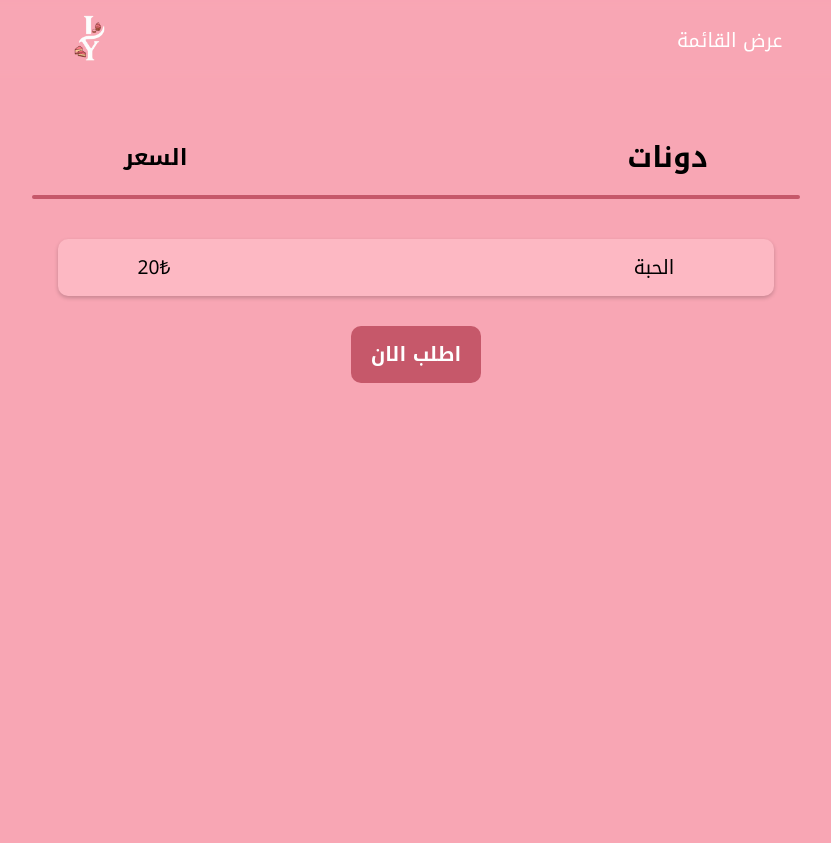
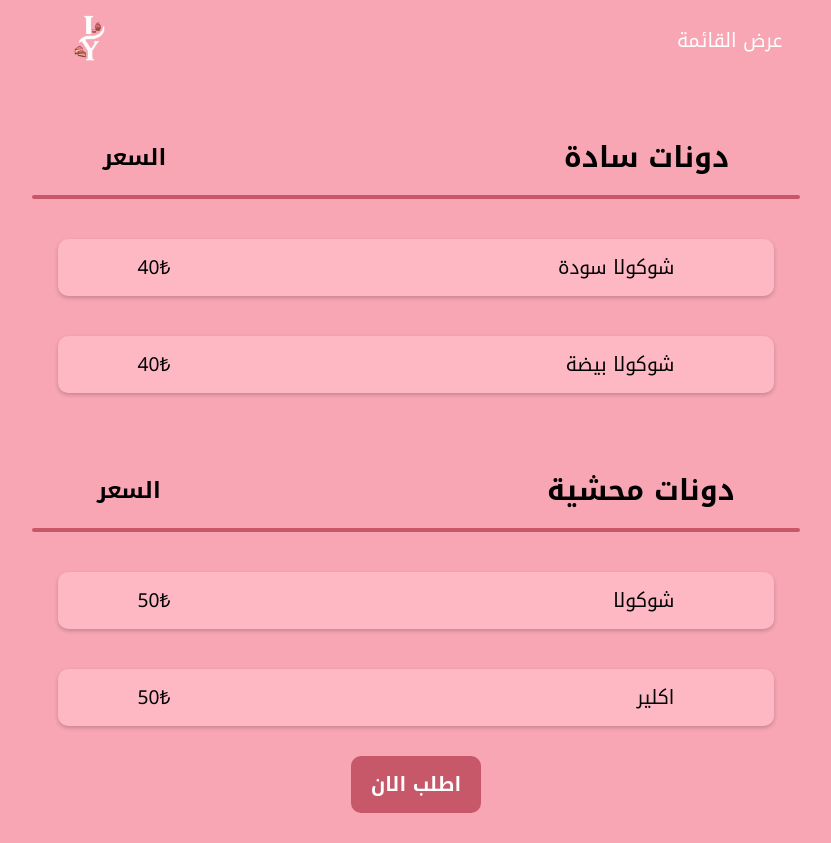
Before and after one commit to Muhib123123/IY-Sweets, a React (Vite) app: page /menu/donuts in a window 1280 px wide. Shown: the whole page, without its empty margins (224-1055 px from the left). Before the commit the page ends 800 px from the top, so only its background shows below. Built offline with nearby package versions, Linux system fonts and the light colour scheme.

Commit message:
everything done

```diff
--- a/src/menu/items/aklear.jsx
+++ b/src/menu/items/aklear.jsx
@@ -17,7 +17,7 @@ function Aklear() {
       <div className="items-dis">
         <div className="item-dis">
           <p>الحبة</p>
-          <p>20₺</p>
+          <p>25₺</p>
         </div>
       </div>
 
--- a/src/menu/items/donuts.jsx
+++ b/src/menu/items/donuts.jsx
@@ -3,23 +3,68 @@ import "./items.css";
 import { Link } from "react-router";
 
 function Donuts() {
+  const price = 40;
+  const price2 = 50;
+  const items = [
+    {
+      id: crypto.randomUUID(),
+      price: price,
+      name: "شوكولا سودة",
+    },
+    {
+      id: crypto.randomUUID(),
+      price: price,
+      name: "شوكولا بيضة",
+    }
+  ];
+
+  const items2 = [
+    {
+      id: crypto.randomUUID(),
+      price: price2,
+      name: "شوكولا",
+    },
+    {
+      id: crypto.randomUUID(),
+      price: price2,
+      name: "اكلير",
+    }
+  ];
+
   return (
     <>
       <title>IY-Donuts</title>
       <Header />
 
       <div className="title-dis">
-        <h1>دونات</h1>
+        <h1>دونات سادة</h1>
         <h2>السعر</h2>
       </div>
 
       <div className="br"></div>
 
       <div className="items-dis">
-        <div className="item-dis">
-          <p>الحبة</p>
-          <p>20₺</p>
-        </div>
+        {items.map((item) => (
+          <div key={item.id} className="item-dis">
+            <p>{item.name}</p>
+            <p>{item.price}₺</p>
+          </div>
+        ))}
+      </div>
+      <div className="title-dis">
+        <h1>دونات محشية</h1>
+        <h2>السعر</h2>
+      </div>
+
+      <div className="br"></div>
+
+      <div className="items-dis">
+        {items2.map((item) => (
+          <div key={item.id} className="item-dis">
+            <p>{item.name}</p>
+            <p>{item.price}₺</p>
+          </div>
+        ))}
       </div>
 
       <div className="order-btn">
```
